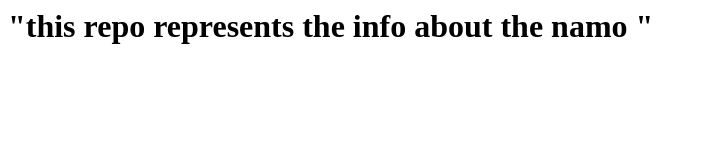
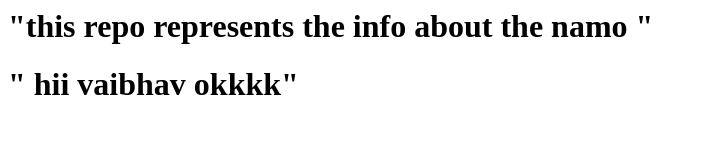
Before and after one commit to vaibhavnimse11/namo, a plain HTML site: page index.html in a window 1280 px wide. Shown: the whole page, without its empty margins (0-702 px from the left). Drawn offline with Linux system fonts and the light colour scheme.

Commit message:
this is my second commit

```diff
--- a/index.html
+++ b/index.html
@@ -1 +1,2 @@
 <h1> "this repo represents the info about the namo "</h1>
+<h1>" hii vaibhav okkkk" </h1>
```
